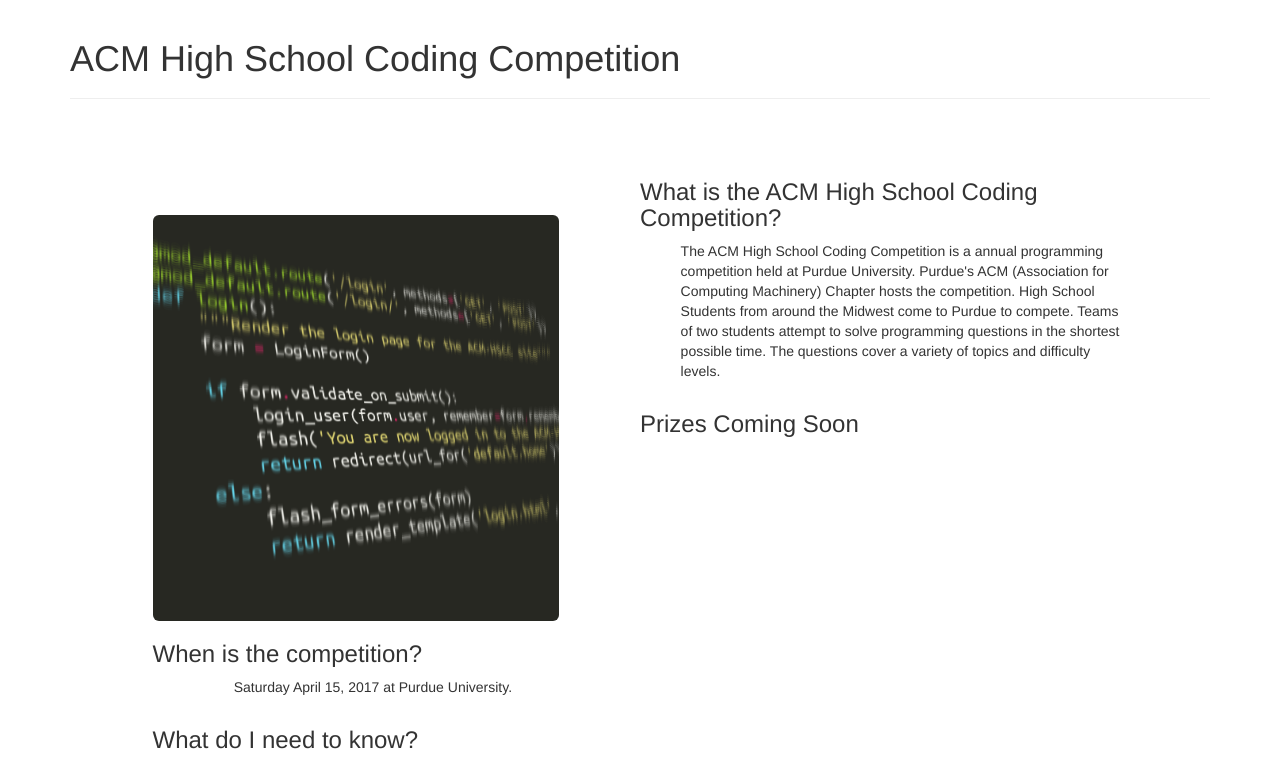
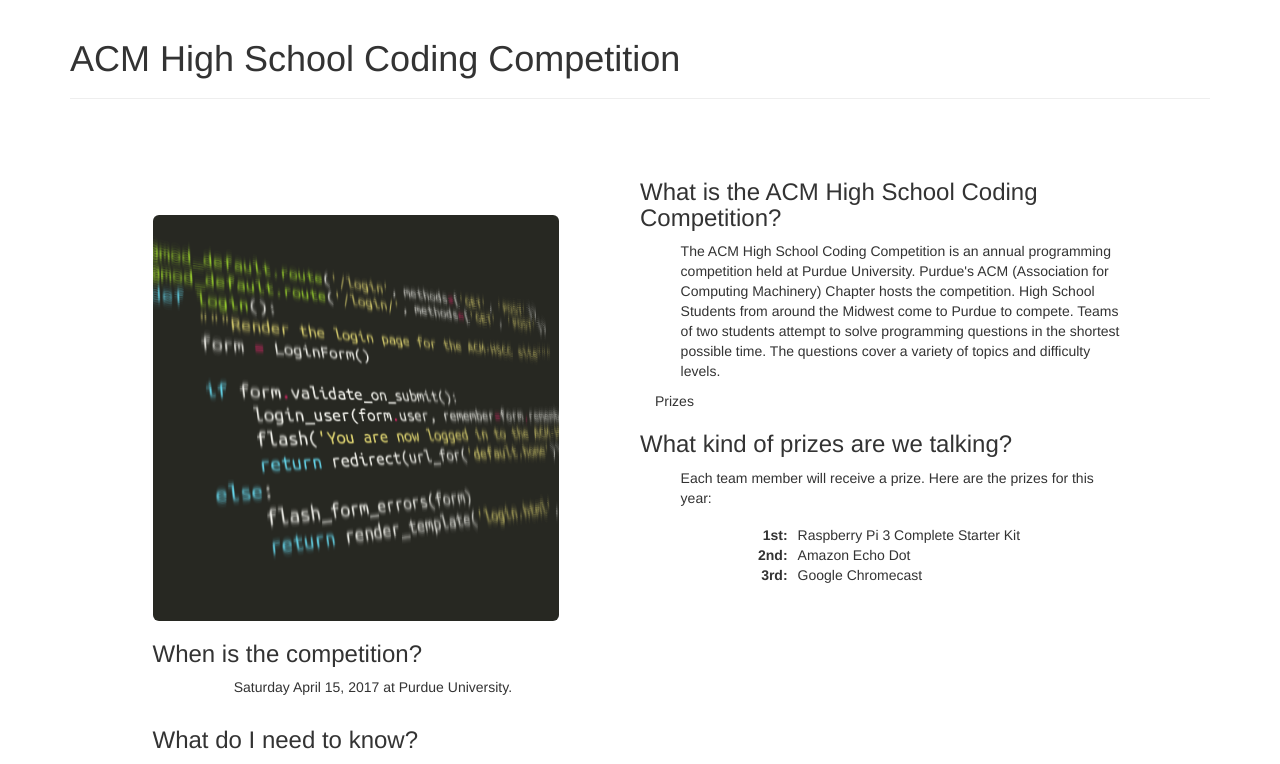
Before and after one commit to oggnik/acm-hscc, a Python web app: template hscc/templates/index.html in a window 1280 px wide. Shown: the part 51-815 px from the top of the page. Run offline with Jinja, Linux system fonts and the light colour scheme; the template is opened without the code that fills it, so the values that code supplies are empty.

Commit message:
Added prizes

```diff
--- a/hscc/templates/index.html
+++ b/hscc/templates/index.html
@@ -23,29 +23,22 @@
                         <!-- What is the ACM HSCC? -->
                         <div class="row question">
                             <h3>What is the ACM High School Coding Competition?</h3>
-                            <p class="col-md-offset-1">The ACM High School Coding Competition is a annual programming competition held at Purdue University.  Purdue's ACM (Association for Computing Machinery) Chapter hosts the competition.  High School Students from around the Midwest come to Purdue to compete.  Teams of two students attempt to solve programming questions in the shortest possible time.  The questions cover a variety of topics and difficulty levels.</p>
+                            <p class="col-md-offset-1">The ACM High School Coding Competition is an annual programming competition held at Purdue University.  Purdue's ACM (Association for Computing Machinery) Chapter hosts the competition.  High School Students from around the Midwest come to Purdue to compete.  Teams of two students attempt to solve programming questions in the shortest possible time.  The questions cover a variety of topics and difficulty levels.</p>
                         </div>
-                        <!-- Prizes -->
-                        <!--<div class="row question">
+                        Prizes
+                        <div class="row question">
                             <h3>What kind of prizes are we talking?</h3>
                             <p class="col-md-offset-1">
-                            Each team member will receive a prize. Here are the prizes we have picked out (Subject to change. We may think of something cooler!):
+                            Each team member will receive a prize. Here are the prizes for this year:
                                 <dl class="col-md-offset-1">
                                     <dt style=>1st</dt>
-                                    <dd>Surface 4 Pros</dd>
+                                    <dd>Raspberry Pi 3 Complete Starter Kit</dd>
                                     <dt>2nd</dt>
-                                    <dd>Pebble Times</dd>
+                                    <dd>Amazon Echo Dot</dd>
                                     <dt>3rd</dt>
-                                    <dd>Pebble Classics</dd>
-                                    <dt>4th</dt>
-                                    <dd>Google Chromecasts</dd>
-                                    <dt>5th</dt>
-                                    <dd>Google Chromecasts</dd>
+                                    <dd>Google Chromecast</dd>
                                 </dl>
                             </p>
-                        </div>-->
-                        <div class="row question">
-                            <h3>Prizes Coming Soon</h3>
                         </div>
                     </div>
                 </div>
```
